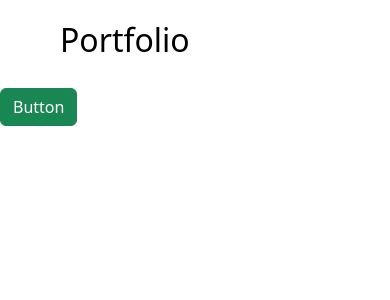
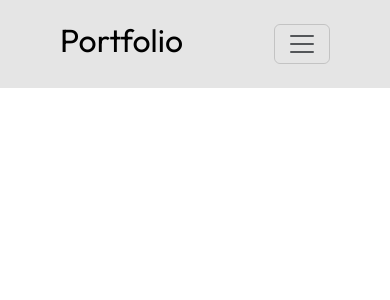
Before and after one commit to leonyllukejayme/personal-portfolio, a React (Vite) app: page / in a window 390 px wide. Shown: the top 300 px of the page. Built offline with nearby package versions, Linux system fonts and the light colour scheme.

Commit message:
Hamburger button (mobile)

```diff
--- a/src/App.jsx
+++ b/src/App.jsx
@@ -6,7 +6,6 @@ function App() {
   return (
     <>
       <Navbar />
-      <button className='btn btn-success'>Button</button>
     </>
   )
 }
--- a/src/components/Navbar.jsx
+++ b/src/components/Navbar.jsx
@@ -1,4 +1,4 @@
-import React, { useState } from 'react'
+import React, { useState } from 'react';
 
 function Navbar() {
     const [color, setColor] = useState(false);
@@ -17,7 +17,11 @@ function Navbar() {
         <nav className={color ? 'navbar navbar-expand-lg fixed-top header-bg' : 'navbar navbar-expand-lg fixed-top'}>
             <div className='container-fluid mx-5 my-2'>
                 <a className='h1 navbar-brand' style={{fontSize: '2rem'}} href="">Portfolio</a>
-                <div className='collapse navbar-collapse justify-content-end'>
+                <button className='navbar-toggler' type='button' data-bs-toggle='collapse' data-bs-target='#navbarNav' aria-controls='navbarNav' aria-expanded='false' aria-label='Toggle Navigation'>
+                    <span className='navbar-toggler-icon'></span>
+                </button>
+
+                <div className='collapse navbar-collapse justify-content-end' id='navbarNav'>
                 <ul className='navbar-nav'>
                     <li className='nav-item'><a className='nav-link' href="">Home</a></li>
                     <li className='nav-item'><a className='nav-link' href="">About</a></li>
--- a/src/index.css
+++ b/src/index.css
@@ -1,16 +1,26 @@
+@import url('https://fonts.googleapis.com/css2?family=Outfit&display=swap');
+
 body{
   min-height: 75rem;
   padding-top: 5.5rem;
+  font-family: 'Outfit', sans-serif;
 }
+.navbar{
+  background-color: rgba(0, 0, 0, 0.1);
+  transition: 0.5s;
+}
+
 .header-bg{
   background-color: rgba(0, 0, 0, 0.7);
   transition: 0.5s;
 }
 
+
 .header-bg a{
   color: white;
   transition: 0.5s;
 }
+
 .navbar a:hover{
   color: #b9b9b9;
 }
--- a/src/main.jsx
+++ b/src/main.jsx
@@ -1,6 +1,7 @@
 import React from 'react'
 import ReactDOM from 'react-dom/client'
 import 'bootstrap/dist/css/bootstrap.min.css'
+import 'bootstrap/dist/js/bootstrap.bundle.js'
 import App from './App.jsx'
 import './index.css'
 
```
